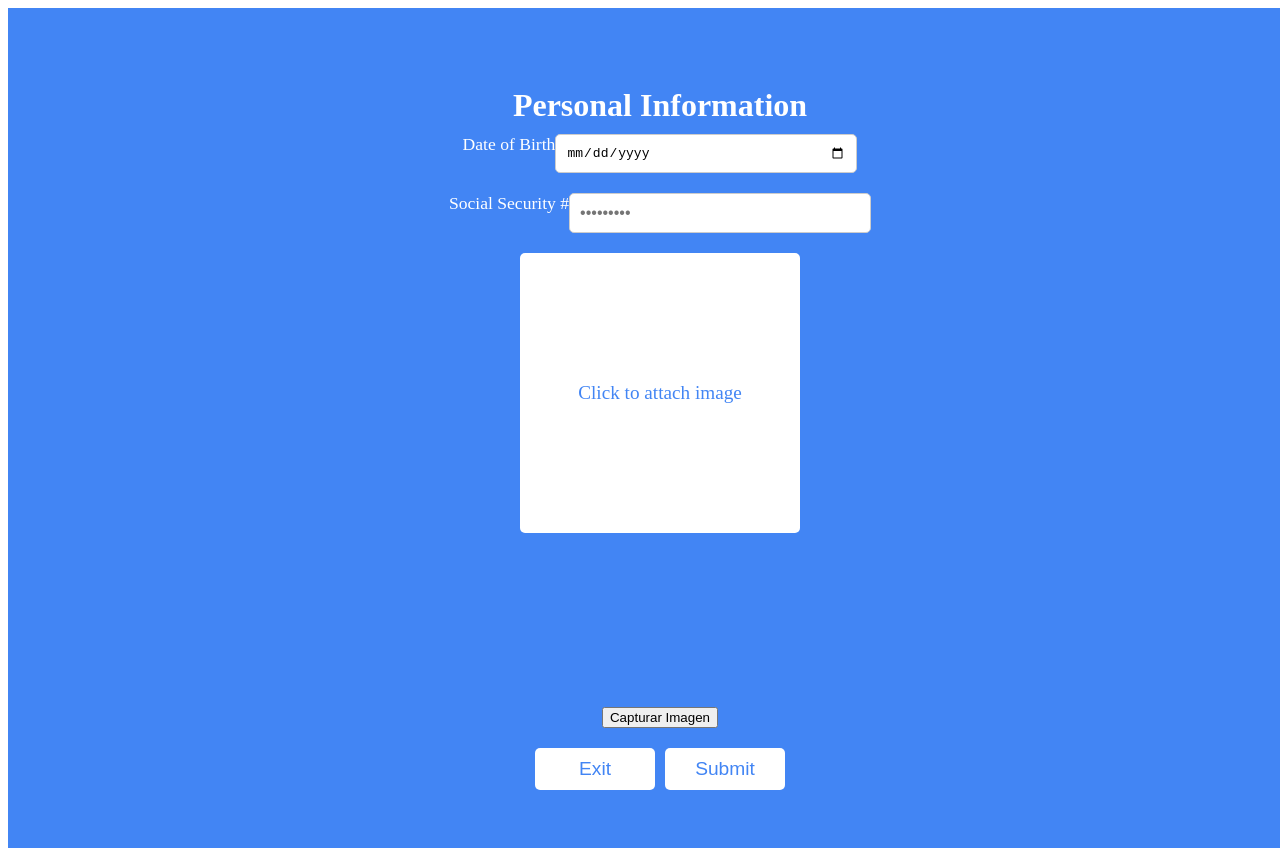
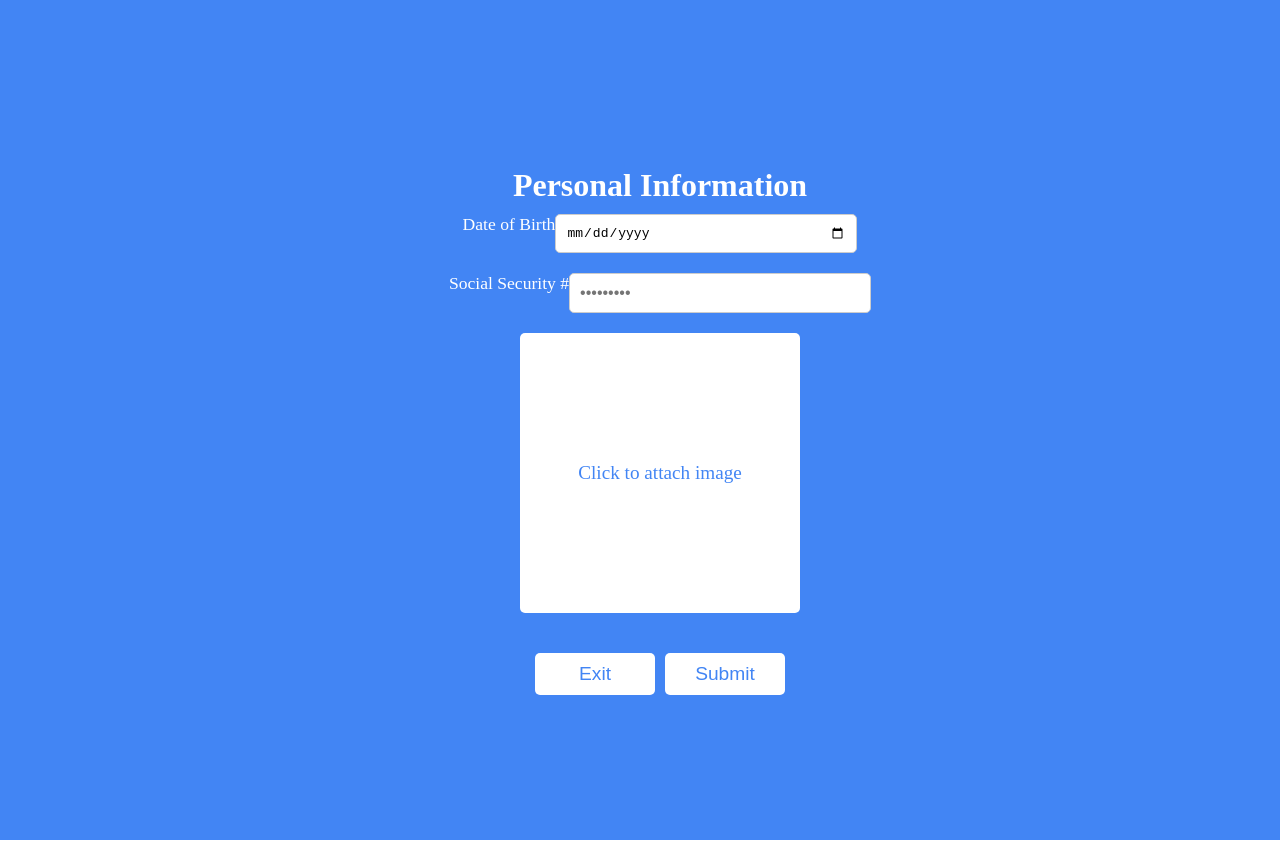
Before and after one commit to Miguelmq12/mobilereact, a React (Create React App) app: page / in a window 1280 px wide. Shown: the top 856 px of the page. Built offline with nearby package versions, Linux system fonts and the light colour scheme; no server answers.

Commit message:
aaasdasd

```diff
--- a/package.json
+++ b/package.json
@@ -11,8 +11,10 @@
     "@testing-library/user-event": "^13.5.0",
     "ajv": "^6.12.6",
     "ajv-keywords": "^3.5.2",
+    "face-api.js": "^0.22.2",
     "react": "^18.3.1",
     "react-dom": "^18.3.1",
+    "react-router-dom": "^7.1.1",
     "react-scripts": "^5.0.1",
     "react-webcam": "^7.2.0",
     "web-vitals": "^2.1.4",
--- a/src/App.js
+++ b/src/App.js
@@ -1,19 +1,30 @@
 import React, { useState } from 'react';
-import Webcam from 'react-webcam';
 import './App.css';
+import Capture from './capture';
 
 function App() {
   const [image, setImage] = useState(null);
-  const webcamRef = React.useRef(null);
+  const [showCamera, setShowCamera] = useState(false);
 
-  // Función para capturar la imagen
-  const capture = React.useCallback(() => {
-    const imageSrc = webcamRef.current.getScreenshot();
+  const handleCapture = (imageSrc) => {
     setImage(imageSrc);
-  }, [webcamRef]);
+    setShowCamera(false);
+  };
+
+  const handleOpenCamera = () => {
+    setShowCamera(true);
+  };
+
+  const handleCloseCamera = () => {
+    setShowCamera(false);
+  };
 
   return (
     <div className="container-welcome">
+      {showCamera ? (
+        <Capture onCapture={handleCapture} onClose={handleCloseCamera} />
+      ) : (
+        <>
           <h1 className="title">Personal Information</h1>
 
           <div className="input-group">
@@ -27,8 +38,7 @@ function App() {
           </div>
 
           <div className="upload-section">
-        {/* Webcam Section */}
-        <div className="camera-icon">
+            <div className="camera-icon" onClick={handleOpenCamera}>
               <i className="fas fa-camera fa-3x"></i>
               <label htmlFor="image-upload" className="upload-label">
                 {image ? (
@@ -39,24 +49,10 @@ function App() {
               </label>
             </div>
 
-        <div>
-          <Webcam
-            audio={false}
-            ref={webcamRef}
-            screenshotFormat="image/jpeg"
-            width="100%"
-            videoConstraints={{
-              facingMode: "user" // Esto fuerza la cámara frontal
-            }}
-          />
-          <div>
-            <button onClick={capture}>Capturar Imagen</button>
-          </div>
-        </div>
-
             {image && (
               <div className="image-preview">
                 <img src={image} alt="Captured" style={{ width: '100%', height: 'auto' }} />
+                <button onClick={handleOpenCamera}>Volver a tomar otra foto</button>
               </div>
             )}
           </div>
@@ -65,6 +61,8 @@ function App() {
             <button className="button">Exit</button>
             <button className="button">Submit</button>
           </div>
+        </>
+      )}
     </div>
   );
 }
--- /dev/null
+++ b/src/capture.js
@@ -0,0 +1,32 @@
+import React from 'react';
+import Webcam from 'react-webcam';
+
+function Capture({ onCapture, onClose }) {
+  const webcamRef = React.useRef(null);
+
+  const capture = React.useCallback(() => {
+    if (webcamRef.current) {
+      const imageSrc = webcamRef.current.getScreenshot();
+      onCapture(imageSrc);
+    }
+  }, [webcamRef, onCapture]);
+
+  return (
+    <div className="camera-container">
+      <button onClick={onClose} className="back-button">←</button>
+      <Webcam
+        audio={false}
+        ref={webcamRef}
+        screenshotFormat="image/jpeg"
+        width="100%"
+        videoConstraints={{ facingMode: "user" }}
+      />
+      <div>
+        <button onClick={capture}>Capturar Imagen</button>
+        <button onClick={onClose}>Finalizar</button>
+      </div>
+    </div>
+  );
+}
+
+export default Capture;
--- a/src/index.css
+++ b/src/index.css
@@ -1,3 +1,7 @@
+body {
+  margin: 0px;
+}
+
 .container-welcome {
   display: flex;
   flex-direction: column;
--- a/src/index.js
+++ b/src/index.js
@@ -1,23 +1,24 @@
 import React from 'react';
 import ReactDOM from 'react-dom/client';
 import './index.css';
+import { BrowserRouter as Router, Route, Routes } from 'react-router-dom';
 import App from './App';
 import * as serviceWorkerRegistration from './serviceWorkerRegistration';
 import reportWebVitals from './reportWebVitals';
+import Capture from './capture';
 
 const root = ReactDOM.createRoot(document.getElementById('root'));
 root.render(
   <React.StrictMode>
-    <App />
+    <Router>
+      <Routes>
+        <Route path="/" element={<App />} /> {/* Pantalla principal */}
+        <Route path="/capture" element={<Capture />} /> {/* Pantalla de captura */}
+      </Routes>
+    </Router>
   </React.StrictMode>
 );
 
-// If you want your app to work offline and load faster, you can change
-// unregister() to register() below. Note this comes with some pitfalls.
-// Learn more about service workers: https://cra.link/PWA
 serviceWorkerRegistration.unregister();
 
-// If you want to start measuring performance in your app, pass a function
-// to log results (for example: reportWebVitals(console.log))
-// or send to an analytics endpoint. Learn more: https://bit.ly/CRA-vitals
 reportWebVitals();
```
Also changed, not shown: 1 other file (tests, documents, lock files or other folders). Lines whose indentation alone changed are shown as unchanged.
